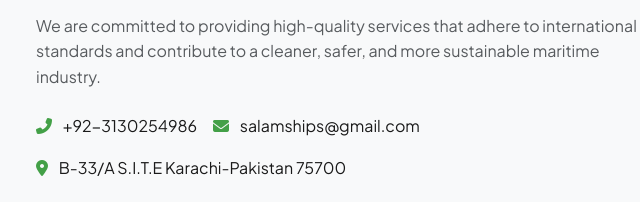
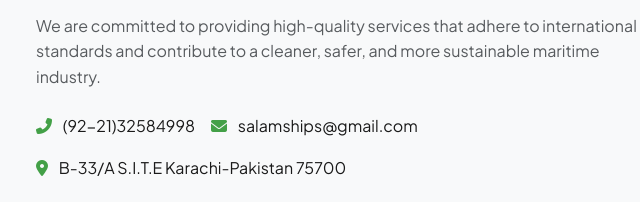
Before and after one commit to hamxi69/SalamInternational, a plain HTML site: page index.html in a window 1280 px wide. Shown: the part 5478-5680 px from the top of the page, 46-686 px from the left. Drawn offline with nearby package versions, Linux system fonts and the light colour scheme; a web font is replaced by a local one.

Commit message:
number changes

```diff
--- a/index.html
+++ b/index.html
@@ -1030,7 +1030,7 @@
                         international standards and contribute to a cleaner, safer, and more sustainable maritime
                         industry.</p>
                     <div class="mt-4 d-flex flex-wrap gap-3">
-                        <div><i class="fas fa-phone-alt text-primary me-2"></i> +92-3130254986</div>
+                        <div><i class="fas fa-phone-alt text-primary me-2"></i> (92-21)32584998</div>
                         <div><i class="fas fa-envelope text-primary me-2"></i> salamships@gmail.com</div>
                         <div><i class="fas fa-map-marker-alt text-primary me-2"></i> B-33/A S.I.T.E Karachi-Pakistan
                             75700</div>
```
